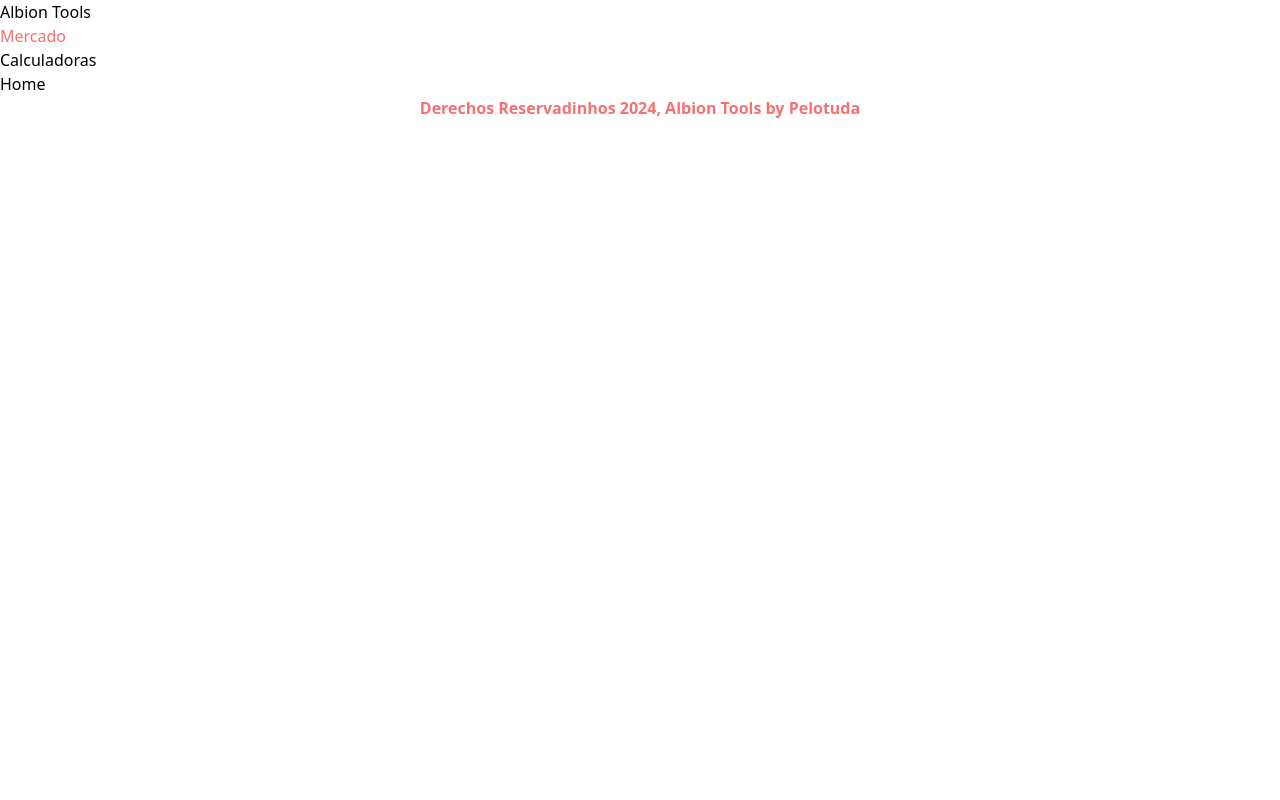
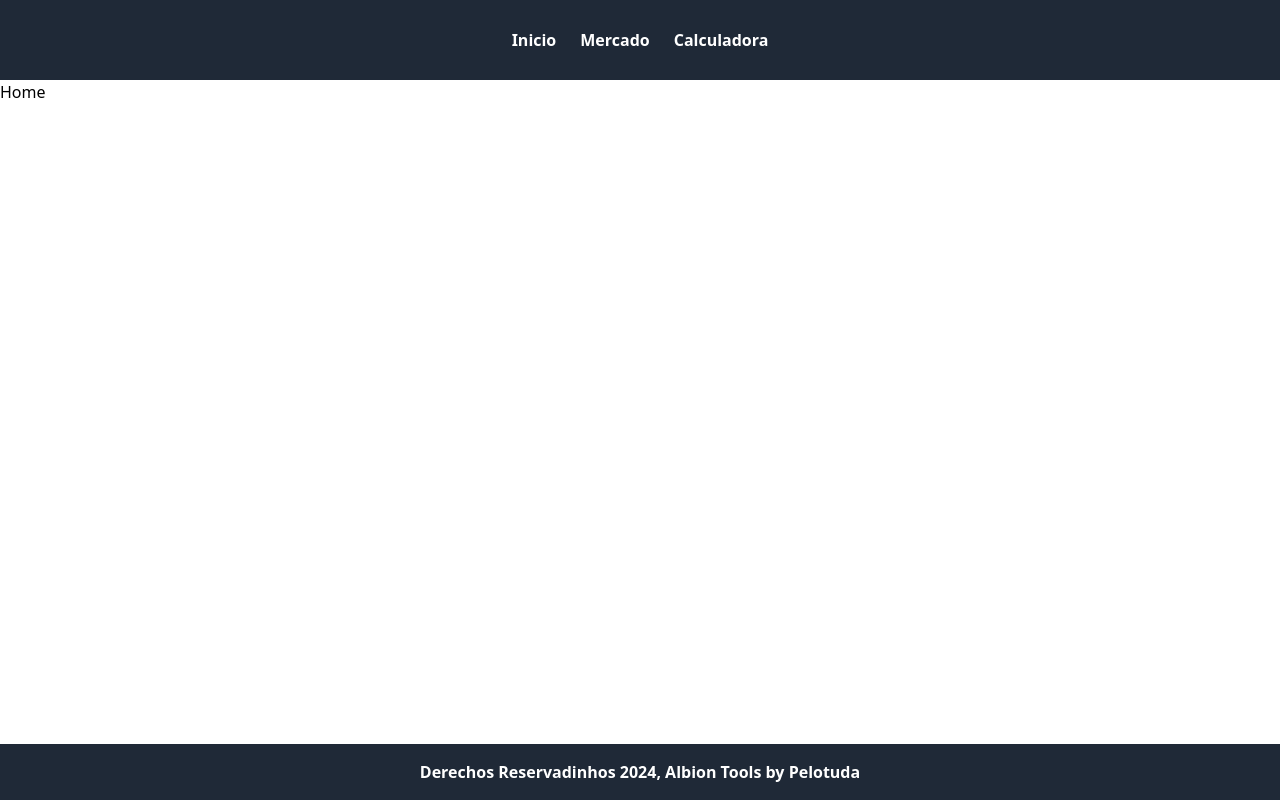
Before and after one commit to SrMetus/albiontools, a React (Create React App) app: page / in a window 1280 px wide. Built offline with nearby package versions, Linux system fonts and the light colour scheme; no server answers.

Commit message:
Add style in Navbar

```diff
--- a/src/components/Footer.js
+++ b/src/components/Footer.js
@@ -2,8 +2,8 @@ import React from "react";
 
 export const Footer = () => {
     return (
-        <footer>
-            <p className="font-bold text-center text-red-400">Derechos Reservadinhos 2024, Albion Tools by Pelotuda</p>
+        <footer className="fixed bottom-0 w-full bg-gray-800 text-white text-center py-4">
+            <p className="font-bold">Derechos Reservadinhos 2024, Albion Tools by Pelotuda</p>
         </footer>
     );
 };
--- a/src/components/Navbar.js
+++ b/src/components/Navbar.js
@@ -1,15 +1,32 @@
-import React from "react";
+import React, { useState } from "react";
 //import "../styles/navbar.css";
 //import { Link } from "react-router-dom";
 
 export const Navbar = () => {
-  return (
-    <nav>
-        <h1>Albion Tools</h1>
-        <ul>
-            <li><a href="" className="text-red-400">Mercado</a></li>
-            <li><a href="">Calculadoras</a></li>
-        </ul>
-    </nav>
-  );
+    const [dropdownOpen, setDropdownOpen] = useState(false);
+
+    const toggleDropdown = () => {
+        setDropdownOpen(!dropdownOpen);
+    }
+    return (
+        <nav className="bg-gray-800 font-semibold">
+            <div className="container mx-auto px-4 py-6">
+                <div className="flex justify-center">
+                    <div className="flex space-x-4">
+                        <a href="#" className="text-white hover:bg-gray-600 rounded-md p-1">Inicio</a>
+                        <a href="#" className="text-white hover:bg-gray-600 rounded-md p-1">Mercado</a>
+                        <div className="relative" onClick={toggleDropdown}>
+                            <button className="text-white hover:bg-gray-600 rounded-md p-1">Calculadora</button>
+                            <div className={`absolute bg-gray-700 mt-1 p-3 rounded-md ${dropdownOpen ? '' : 'hidden'}`}>
+                                <a href="#" className="block text-white hover:bg-gray-600 rounded-md p-1">Pesca</a>
+                                <a href="#" className="block text-white hover:bg-gray-600 rounded-md p-1">Peleteria</a>
+                                <a href="#" className="block text-white hover:bg-gray-600 rounded-md p-1">Mineria</a>
+                                <a href="#" className="block text-white hover:bg-gray-600 rounded-md p-1">Cocina</a>
+                            </div>
+                        </div>
+                    </div>
+                </div>
+            </div>
+        </nav>
+    );
 };
```
